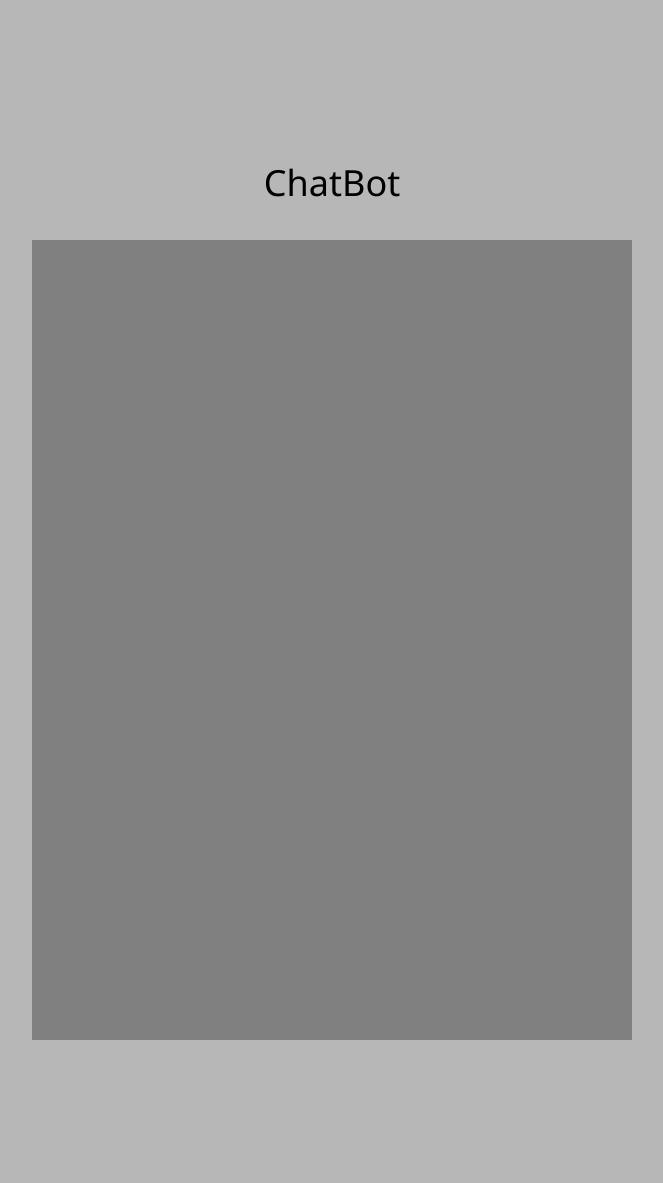
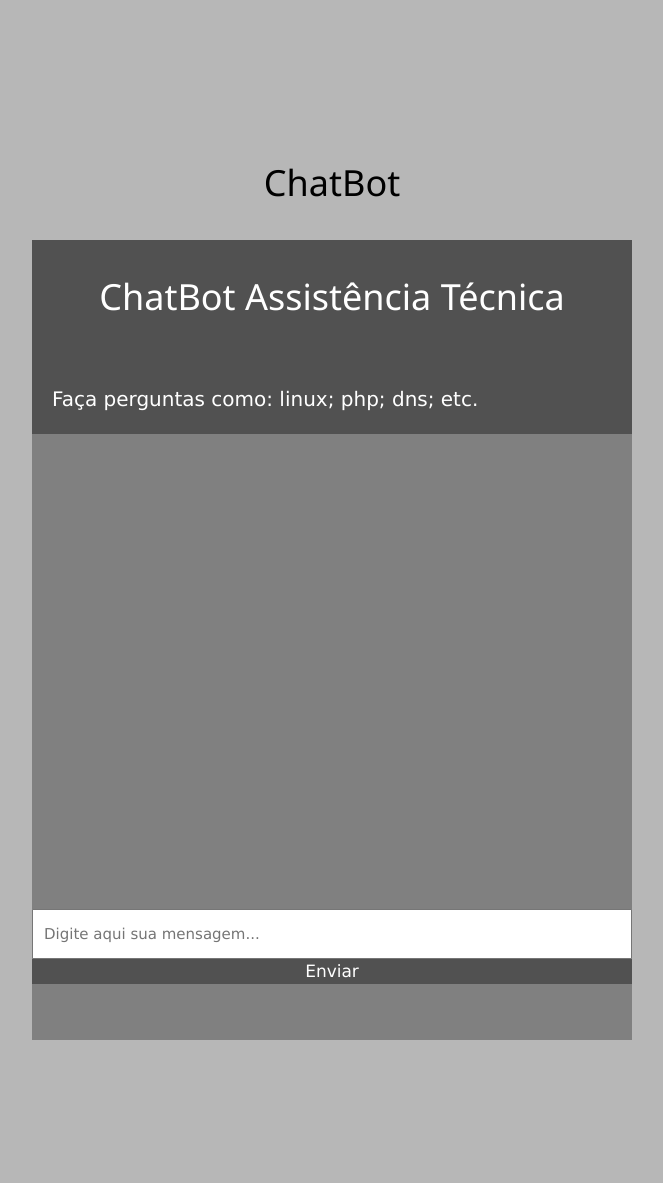
Before and after one commit to lucascalvobr/ProjetoChatbot, a PHP site: page / in a window 1280 px wide. Shown: the part 2068-3251 px from the top of the page, without its empty margins (308-971 px from the left). Run offline with PHP 8.4, Linux system fonts and the light colour scheme.

Commit message:
Implementado início do ChatBot

```diff
--- a/css/style.css
+++ b/css/style.css
@@ -246,6 +246,107 @@ body {
     background-color: gray;
     width: 600px;
     height: 800px;
+    position: relative;
+}
+
+.chatbox {
+    width: 100%;
+    height: 475px;
+    position: absolute;
+    top: 0;
+    left: 50%;
+    scroll-behavior: inherit;
+    transform: translate(-50%, 0);
+    background: #515151;
+    border-radius: 10px;
+}
+
+.header {
+    background: #515151;
+    padding: 20px;
+    color: #ffffff;
+    font-size: 20px;
+}
+
+.avail {
+    font-size: 12px;
+    padding: 0 20px;
+}
+
+.avail::after {
+    content: "";
+    display: inline-block;
+    background: rgb(4, 180, 4);
+    width: 10px;
+    height: 10px;
+    margin: 0 3px;
+    vertical-align: middle;
+    border-radius: 50%;
+}
+
+.body {
+    background: gray;
+    height: 100%;
+    width: 100%;
+    overflow-y: auto;
+}
+
+input {
+    height: 50px;
+    width: 100%;
+}
+
+input[type="text"] {
+    padding: 0 10px;
+}
+
+input[type="submit"] {
+    height: 25px;
+    border: 0;
+    background: #515151;
+    font-weight: 500;
+    font-size: 17px;
+    color: #ffffff;
+    cursor: pointer;
+    transition: all .8s;
+}
+
+input[type="submit"]:hover {
+    background: #f1e60e;
+    color: #000;
+}
+
+.visible {
+    display: block;
+}
+
+.none {
+    display: none;
+}
+
+.me {
+    width: 55%;
+    height: auto;
+    padding: 10px;
+    margin: 5px;
+    background-color: #ffffff;
+    border-radius: 10px;
+    float: right;
+    text-align: right;
+    display: block;
+}
+
+.bot {
+    width: 60%;
+    height: auto;
+    padding: 10px;
+    margin: 5px;
+    background-color: #515151;
+    color: #ffffff;
+    border-radius: 10px;
+    float: left;
+    text-align: left;
+    display: block;
 }
 
 .footer {
--- a/index.html
+++ b/index.html
@@ -62,7 +62,24 @@
     <div class="chatBotArea">
         <h4>ChatBot</h4>
         <div class="chatArea">
-            <!-- Construção -->
+            <div class="chatbox">
+                <div class="header">
+                    <h4>ChatBot Assistência Técnica</h4>
+                    <br>
+                    <p>Faça perguntas como: linux; php; dns; etc.</p>
+                </div>
+                <div class="body" id="chatbody">
+                    <div class="scroller"></div>
+                </div>
+                <form class="chat" method="post" autocomplete="off">
+                    <div>
+                        <input type="text" name="chat" id="chat" placeholder="Digite aqui sua mensagem...">
+                    </div>
+                    <div>
+                        <input type="submit" value="Enviar" id="btn">
+                    </div>
+                </form>
+            </div>
         </div>
     </div>
 
--- a/js/app.js
+++ b/js/app.js
@@ -29,3 +29,46 @@ function showDivs(n) {
     x[slideIndex - 1].style.display = "block";
     dots[slideIndex - 1].className += " w3-white";
 }
+
+
+
+
+
+// ChatBot
+const btnSend = document.getElementById("btn");
+const chat = document.getElementById("chat");
+
+const getMessage = (msg) => {
+    const xhr = new XMLHttpRequest();
+    xhr.onreadystatechange = function () {
+        if (xhr.readyState == 4 && xhr.status == 200) {
+            const response = xhr.responseText;
+            const chatBody = document.querySelector(".scroller");
+
+            const divCpu = document.createElement("div");
+            divCpu.className = "bot visible";
+            divCpu.innerHTML = response;
+
+            const divUser = document.createElement("div");
+            divUser.className = "me visible";
+            divUser.textContent = msg;
+
+            chatBody.append(divUser);
+            setTimeout(() => {
+                chatBody.append(divCpu);
+            }, 600);
+        }
+    };
+
+    xhr.open("GET", "bot/chat.php?msg=" + msg, true);
+    xhr.send();
+};
+
+btnSend.addEventListener("click", (e) => {
+    e.preventDefault();
+    if (chat.value == "") {
+    } else {
+        getMessage(chat.value);
+        chat.value = "";
+    }
+});
```
